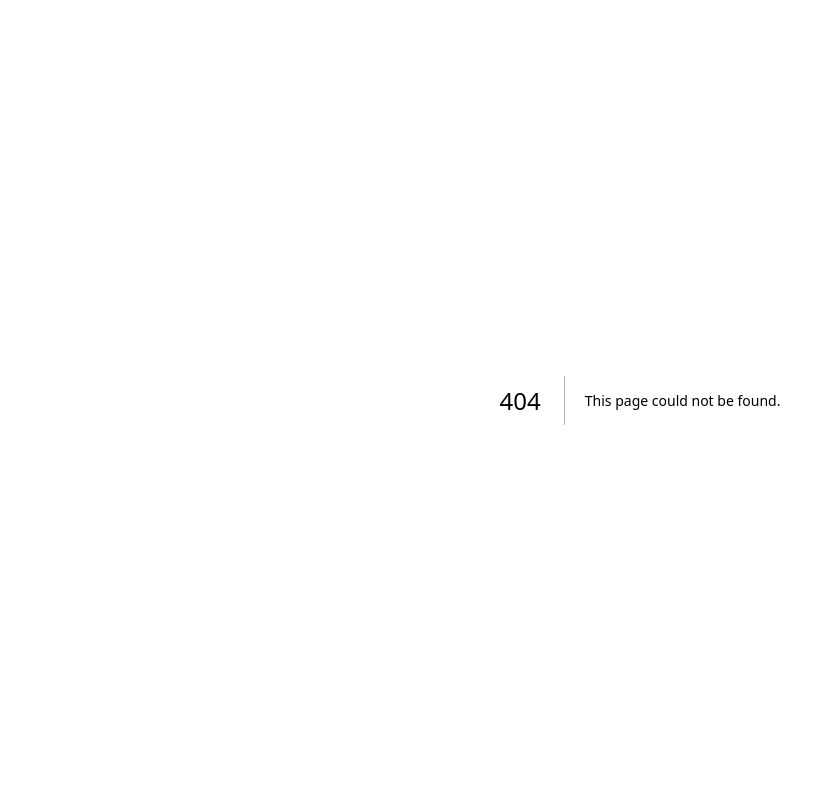
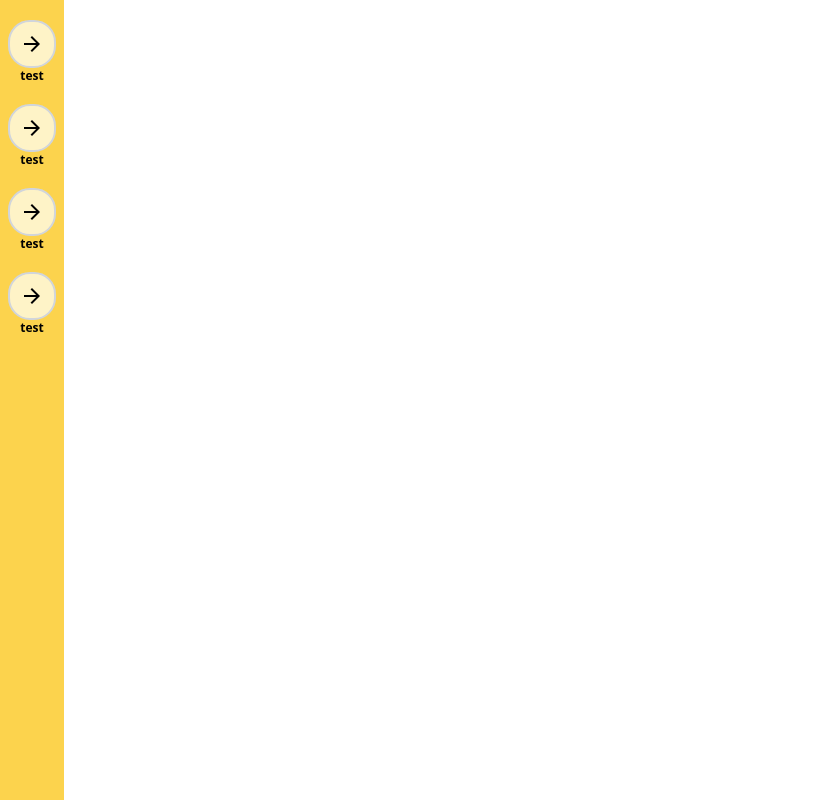
Before and after one commit to bit-dream/candied-app, a Next.js app: page /editor in a window 1280 px wide. Before the commit this address had no page. Shown: the whole page, without its empty margins (0-835 px from the left). Built offline with nearby package versions, Linux system fonts and the light colour scheme.

Commit message:
Added nav bar and nav bar item components

```diff
--- /dev/null
+++ b/components/NavBar/NavBar.tsx
@@ -0,0 +1,19 @@
+import {twMerge} from "tailwind-merge";
+import {PropsWithChildren} from "react";
+
+const NavBar = (props: PropsWithChildren) => {
+    const classList = twMerge(
+        'w-full',
+        'flex',
+        'flex-col',
+        'justify-center'
+    );
+    return <>
+        <div className='h-screen w-16 bg-amber-300 hidden lg:block md:block'>
+            <div className={classList}>
+                {props.children}
+            </div>
+        </div>
+    </>
+}
+export default NavBar;
--- /dev/null
+++ b/components/NavBar/NavItem.tsx
@@ -0,0 +1,26 @@
+import {twMerge} from "tailwind-merge";
+import {PropsWithChildren, ReactNode} from "react";
+
+const NavItem = (props: {buttonTitle: string, icon: ReactNode}) => {
+    const classList = twMerge(
+        'rounded-full',
+        'border border-2 border-gray-300',
+        'bg-amber-100',
+        'hover:bg-gray-100',
+        'w-12 h-12',
+        'mt-5',
+        'self-center',
+        'duration-300 rounded-[22px] hover:rounded-sm'
+    );
+    return <>
+        <div className={classList}>
+            <div className='h-full w-full flex items-center justify-center'>
+                {props.icon}
+            </div>
+        </div>
+        <div className='text-xs w-full flex justify-center font-semibold'>
+            {props.buttonTitle}
+        </div>
+    </>
+}
+export default NavItem;
--- a/components/buttons/LargeInsetButton.tsx
+++ b/components/buttons/LargeInsetButton.tsx
@@ -1,7 +1,7 @@
 import {twMerge} from "tailwind-merge";
 import Icon from '../Icon/Icon'
 
-const LargeInsetButton = (props: {text: string, heading: string}) => {
+const LargeInsetButton = (props: {text: string, heading: string, href: string}) => {
     const classList = twMerge(
         'ml-1',
         'mr-1',
@@ -20,7 +20,7 @@ const LargeInsetButton = (props: {text: string, heading: string}) => {
         'lg:p-5'
     );
     return <>
-        <a className={classList}>
+        <a href={props.href} className={classList}>
             <div className='flex flex-row h-full'>
                 <div className="flex flex-col self-center">
                     <div className='text-sky-300 text-lg lg:text-2xl lg:basis-1/2 md:basis-1/2 h-full align-baseline'>
--- /dev/null
+++ b/pages/demo.tsx
@@ -0,0 +1,8 @@
+import {NextPage} from "next";
+
+const Demo: NextPage = () => {
+    return <>
+        <h1>Hello, world!</h1>
+    </>
+}
+export default Demo;
--- /dev/null
+++ b/pages/editor.tsx
@@ -0,0 +1,16 @@
+import {NextPage} from "next";
+import NavBar from "../components/NavBar/NavBar";
+import NavItem from "../components/NavBar/NavItem";
+import Icon from "../components/Icon/Icon";
+
+const Editor: NextPage = () => {
+    return <>
+        <NavBar>
+            <NavItem buttonTitle='test' icon={<Icon type='arrow_forward'/>}/>
+            <NavItem buttonTitle='test' icon={<Icon type='arrow_forward'/>}/>
+            <NavItem buttonTitle='test' icon={<Icon type='arrow_forward'/>}/>
+            <NavItem buttonTitle='test' icon={<Icon type='arrow_forward'/>}/>
+        </NavBar>
+    </>
+}
+export default Editor;
--- a/pages/index.tsx
+++ b/pages/index.tsx
@@ -42,14 +42,17 @@ export default function Home() {
                   <LargeInsetButton
                       heading={'Try a Demo'}
                       text={'Visualize a pre-made, demo DBC file'}
+                      href='/demo'
                   />
                   <LargeInsetButton
                       heading={'DBC Editor'}
                       text={'Edit an existing DBC file or create a new one'}
+                      href='/editor'
                   />
                   <LargeInsetButton
                       heading={'DBC Visualization'}
                       text={'Try our DBC visualization tool'}
+                      href='/demo'
                   />
               </ButtonLayout>
           </div>
```
